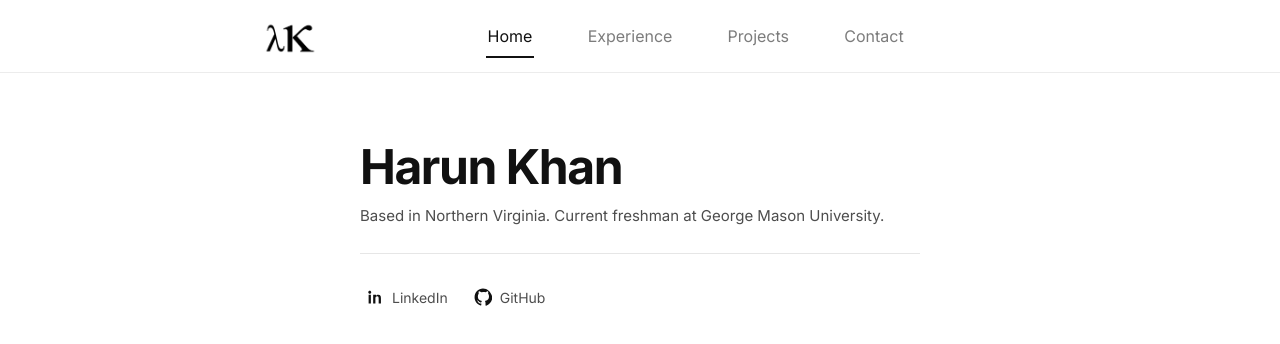
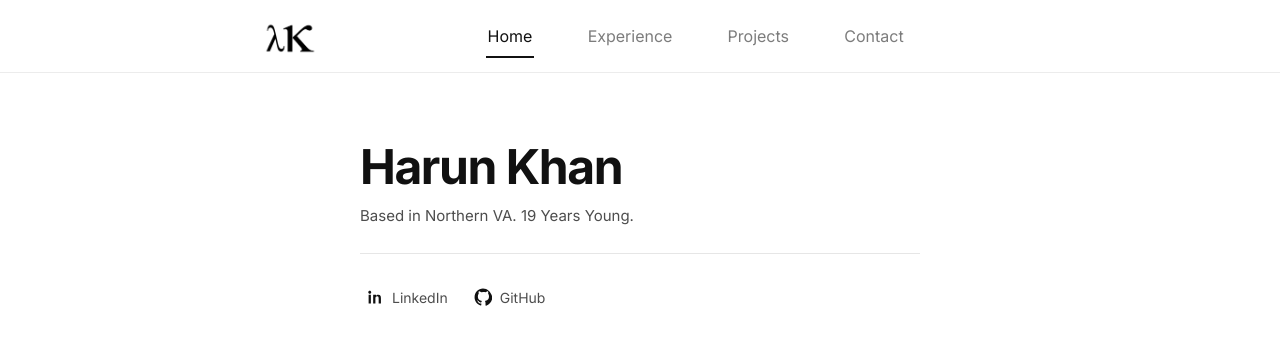
Before and after one commit to harunkkhan/personal-website, a React (Vite) app: page / in a window 1280 px wide. Shown: the top 344 px of the page. Built offline with nearby package versions, Linux system fonts and the light colour scheme.

Commit message:
Update App.tsx

```diff
--- a/src/App.tsx
+++ b/src/App.tsx
@@ -117,7 +117,7 @@ export default function App() {
       <section className="content" aria-label="Home">
         <h1 className="pageTitle">Harun Khan</h1>
         <p className="pageIntro">
-          Based in Northern Virginia. Current freshman at George Mason University.
+          Based in Northern VA. 19 Years Young.
         </p>
         <div className="pageDivider" />
         <div className="pageBody">
```
